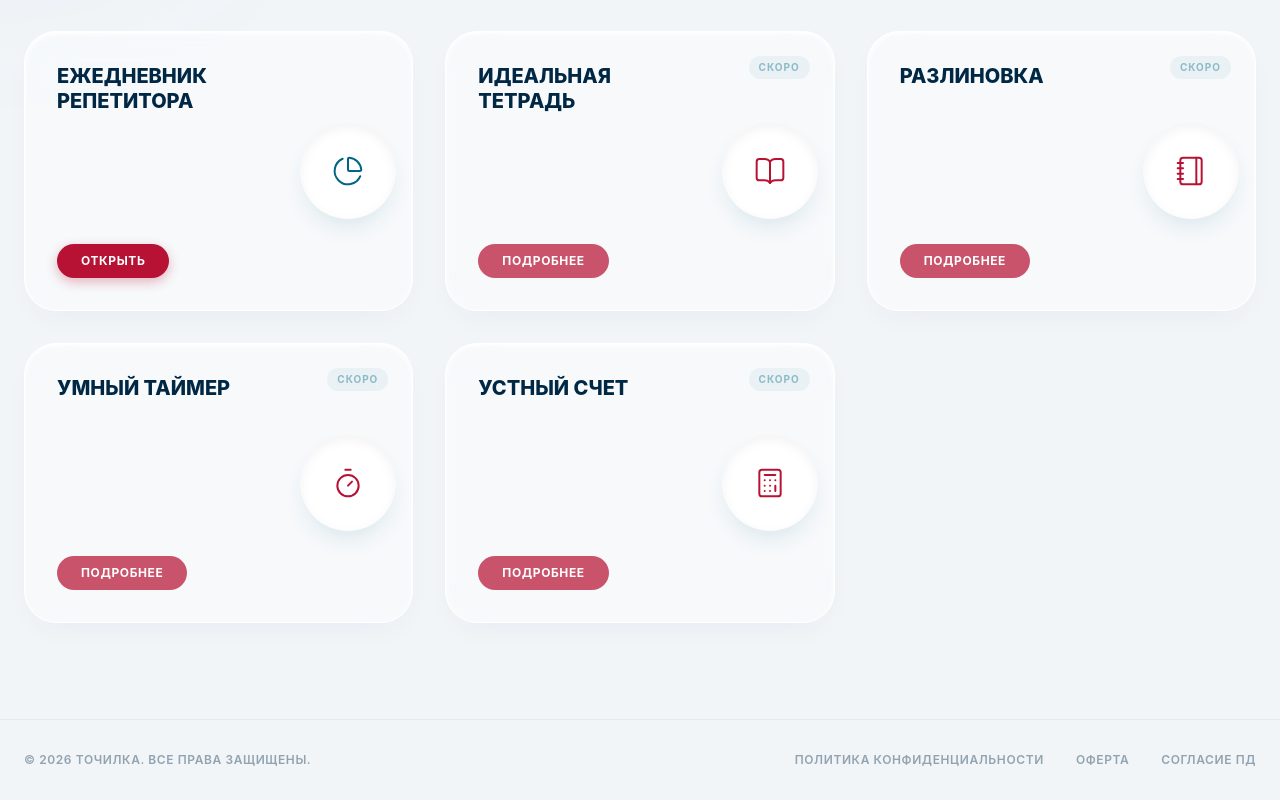
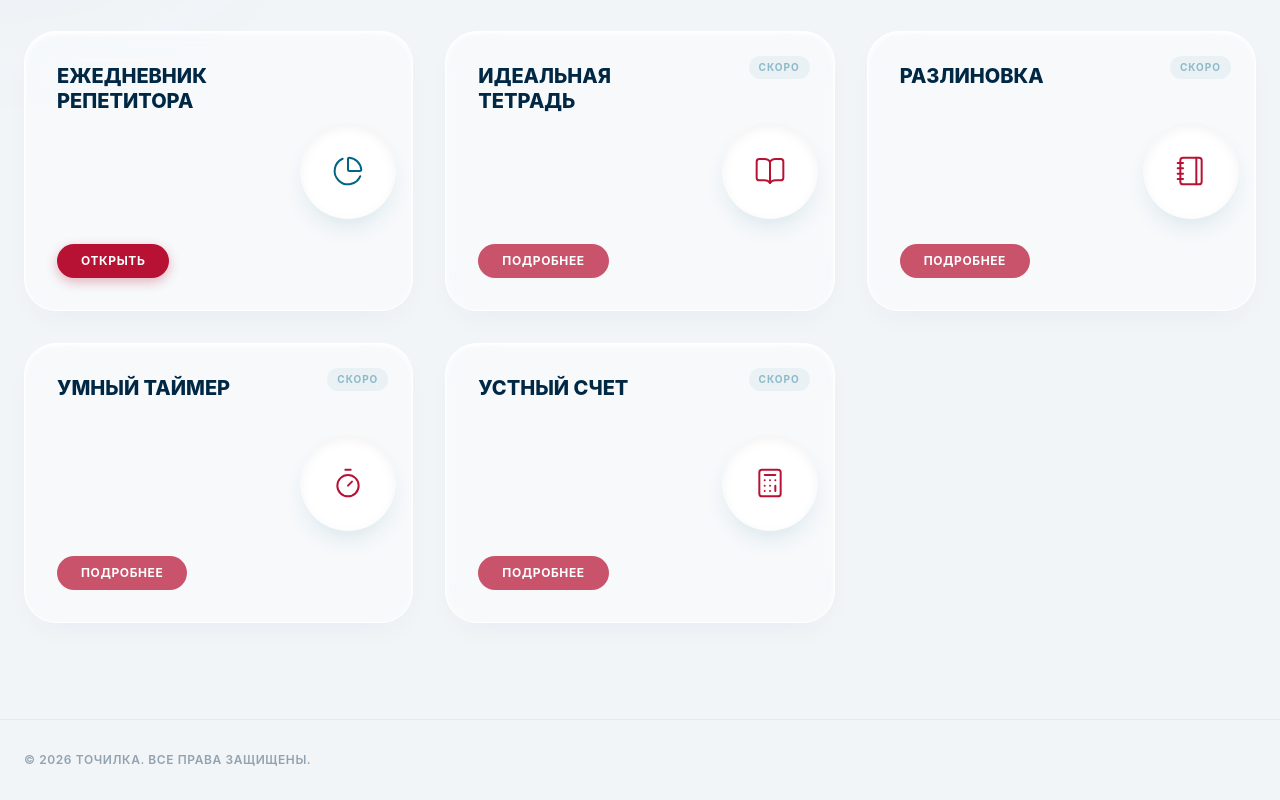
Before and after one commit to onlinetochilka/tochilka-hub, a React (Vite) app: page / in a window 1280 px wide. Shown: the part 705-1505 px from the top of the page. Built offline with nearby package versions, Linux system fonts and the light colour scheme.

Commit message:
Remove planner-specific legal links from Hub footer

```diff
--- a/src/pages/HubPage.jsx
+++ b/src/pages/HubPage.jsx
@@ -139,11 +139,6 @@ export default function HubPage() {
       {/* Footer */}
       <footer className="relative z-10 w-full max-w-7xl mx-auto px-6 py-8 border-t border-[#002845]/5 flex flex-col sm:flex-row items-center justify-between gap-4 text-xs font-semibold text-[#002845]/40 uppercase tracking-wider">
         <p>© {new Date().getFullYear()} ТОЧИЛКА. ВСЕ ПРАВА ЗАЩИЩЕНЫ.</p>
-        <div className="flex flex-wrap justify-center gap-x-8 gap-y-3">
-          <Link to="/privacy" className="hover:text-[#006584] transition-colors">Политика конфиденциальности</Link>
-          <Link to="/terms" className="hover:text-[#006584] transition-colors">Оферта</Link>
-          <Link to="/consent" className="hover:text-[#006584] transition-colors">Согласие ПД</Link>
-        </div>
       </footer>
 
       {/* Custom Keyframes */}
```
